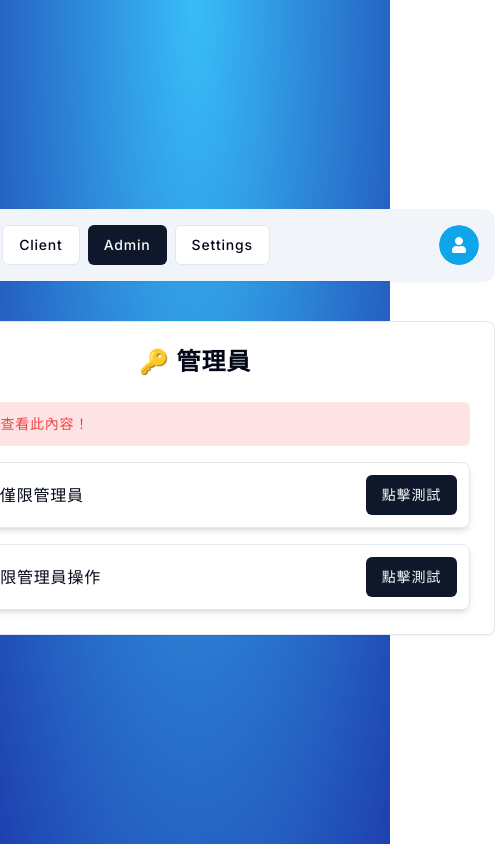
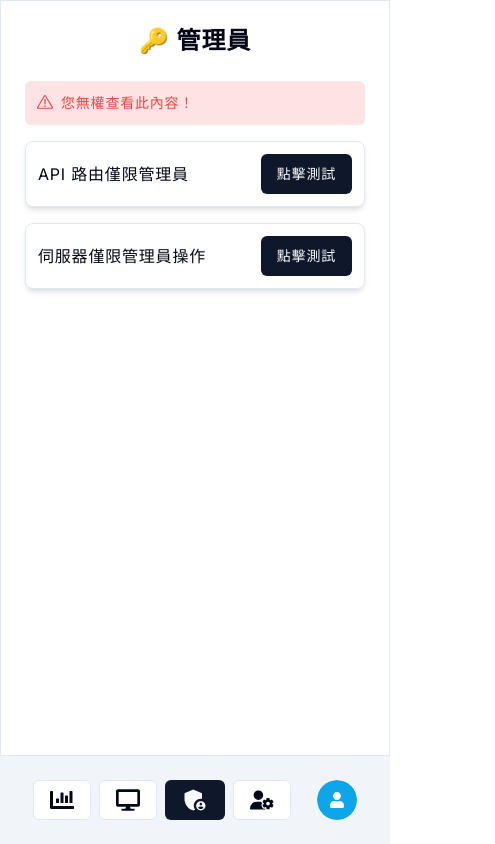
Before and after one commit to uuam/next_auth_app, a Next.js app: page /admin in a window 390 px wide. Shown: the whole page, 495 px wide, since content can reach past the window. Built offline with nearby package versions, Linux system fonts and the light colour scheme; no server answers.

Commit message:
Creating RWD responsive design - Mobile layout

```diff
--- a/app/(protected)/_components/navbar.tsx
+++ b/app/(protected)/_components/navbar.tsx
@@ -4,35 +4,46 @@ import { UserButton } from "@/components/auth/user-button";
 import { Button } from "@/components/ui/button";
 import Link from "next/link";
 import { usePathname } from "next/navigation";
+import { FaChartBar, FaDesktop } from "react-icons/fa";
+import { MdAdminPanelSettings } from "react-icons/md";
+import { FaUserGear } from "react-icons/fa6";
 
-export const Navbar =  () => {
+export const Navbar = ({isMobile}: {isMobile:boolean}) => {
   const pathname = usePathname();
   return (
-    <nav className="bg-secondary flex justify-between items-center p-4 rounded-xl w-[600px] shadow-sm">
+    <nav className="w-screen justify-evenly px-2 py-6 bg-secondary flex sm:justify-between sm:items-center sm:p-4 sm:rounded-xl sm:w-[600px] shadow-sm">
       <div className="flex gap-x-2">
         <Button
           asChild
           variant={pathname === "/server" ? "default" : "outline"}
         >
-          <Link href="/server">Server</Link>
+          <Link href="/server">
+            {isMobile ? <FaChartBar size={24} /> : "Server"}
+          </Link>
         </Button>
         <Button
           asChild
           variant={pathname === "/client" ? "default" : "outline"}
         >
-          <Link href="/client">Client</Link>
+          <Link href="/client">
+            {isMobile ? <FaDesktop size={24} /> : "Client"}
+          </Link>
         </Button>
         <Button asChild variant={pathname === "/admin" ? "default" : "outline"}>
-          <Link href="/admin">Admin</Link>
+          <Link href="/admin">
+            {isMobile ? <MdAdminPanelSettings size={28} /> : "Admin"}
+          </Link>
         </Button>
         <Button
           asChild
           variant={pathname === "/settings" ? "default" : "outline"}
         >
-          <Link href="/settings">Settings</Link>
+          <Link href="/settings">
+            {isMobile ? <FaUserGear size={24} /> : "Settings"}
+          </Link>
         </Button>
       </div>
-      <UserButton />
+      <UserButton isMobile={isMobile} />
     </nav>
   );
 };
--- a/app/(protected)/admin/page.tsx
+++ b/app/(protected)/admin/page.tsx
@@ -28,7 +28,7 @@ const AdminPage = () => {
     });
   };
   return (
-    <Card className="w-[600px]">
+    <Card className="w-screen h-full rounded-none sm:rounded-lg sm:h-auto sm:w-[600px]">
       <CardHeader>
         <p className="text-2xl font-semibold text-center">🔑 管理員</p>
       </CardHeader>
--- a/app/(protected)/layout.tsx
+++ b/app/(protected)/layout.tsx
@@ -1,15 +1,38 @@
-import React, { memo, useMemo } from "react";
+"use client";
+
 import { Navbar } from "@/app/(protected)/_components/navbar";
+import { createContext, useEffect, useState } from "react";
 
 interface ProtectedLayoutProps {
   children: React.ReactNode;
 }
 
+function getWindowDimensions() {
+  const { innerWidth } = window;
+  return innerWidth;
+}
+
+export const MyContext = createContext<boolean>(false);
+
 const ProtectedLayout = ({ children }: ProtectedLayoutProps) => {
+  "use client";
+  const [screenWidth, setScreenWidth] = useState<number>(getWindowDimensions());
+
+  useEffect(() => {
+    const handleResize = () => {
+      setScreenWidth(window.innerWidth);
+    };
+    window.addEventListener("resize", handleResize);
+    return () => {
+      window.removeEventListener("resize", handleResize);
+    };
+  }, []);
+  const isMobile = screenWidth < 640;
+
   return (
-    <div className="h-full w-full flex flex-col gap-y-10 items-center justify-center bg-[radial-gradient(ellipse_at_top,_var(--tw-gradient-stops))] from-sky-400 to-blue-800">
-        <Navbar />
-      {children}
+    <div className="fixed flex-col-reverse h-full w-full flex sm:gap-y-10 items-center justify-normal sm:flex-col	sm:justify-center bg-[radial-gradient(ellipse_at_top,_var(--tw-gradient-stops))] from-sky-400 to-blue-800">
+      <Navbar isMobile={isMobile} />
+      <MyContext.Provider value={isMobile}>{children}</MyContext.Provider>
     </div>
   );
 };
--- a/app/(protected)/settings/page.tsx
+++ b/app/(protected)/settings/page.tsx
@@ -6,7 +6,7 @@ import { Button } from "@/components/ui/button";
 import { Card, CardContent, CardHeader } from "@/components/ui/card";
 
 import { useSession } from "next-auth/react";
-import { useState, useTransition } from "react";
+import { useContext, useState, useTransition } from "react";
 import { BeatLoader } from "react-spinners";
 import { useForm } from "react-hook-form";
 import { SettingsSchema } from "@/schemas";
@@ -33,12 +33,14 @@ import {
 } from "@/components/ui/select";
 import { UserRole } from "@prisma/client";
 import { Switch } from "@/components/ui/switch";
+import { MyContext } from "../layout";
 
 const SettingPage = () => {
   const user = useCurrentUser();
   const [error, setError] = useState<string | undefined>();
   const [success, setSuccess] = useState<string | undefined>();
   const { update } = useSession();
+  const isMobile = useContext(MyContext)
   const [isPending, startTransition] = useTransition();
   const form = useForm<z.infer<typeof SettingsSchema>>({
     resolver: zodResolver(SettingsSchema),
@@ -52,6 +54,7 @@ const SettingPage = () => {
       isTwoFactorEnabled: user?.isTwoFactorEnabled || undefined,
     },
   });
+
 
   const onSubmit = (values: z.infer<typeof SettingsSchema>) => {
     startTransition(() => {
@@ -75,7 +78,7 @@ const SettingPage = () => {
   };
 
   return (
-    <Card className="w-[600px]">
+    <Card className="w-screen h-full rounded-none sm:rounded-lg sm:h-auto sm:w-[600px]">
       <CardHeader>
         <p className="text-2xl font-semibold text-center">⚙️ 設定</p>
       </CardHeader>
@@ -225,7 +228,7 @@ const SettingPage = () => {
             <FormError message={error} />
             <FormSuccess message={success} />
             <div className="flex justify-end">
-              <Button disabled={isPending} type="submit" className="min-w-16">
+              <Button disabled={isPending} type="submit" className="w-full sm:w-auto min-w-16">
                 {isPending ? <BeatLoader size={10} /> : "儲存"}
               </Button>
             </div>
--- a/components/auth/card-wrapper.tsx
+++ b/components/auth/card-wrapper.tsx
@@ -25,7 +25,7 @@ export const CardWrapper = ({
   showSocials,
 }: CardWrapperProps) => {
   return (
-    <Card className="w-[400px] shadow-md">
+    <Card className="w-screen h-screen grid rounded-none content-center sm:h-auto sm:w-[400px] sm:rounded-lg shadow-md">
       <CardHeader>
         <Header label={headerLabel} />
       </CardHeader>
--- a/components/auth/login-button.tsx
+++ b/components/auth/login-button.tsx
@@ -3,6 +3,7 @@
 import { useRouter } from "next/navigation";
 import { Dialog, DialogContent, DialogTrigger } from "../ui/dialog";
 import { LoginForm } from "./login-form";
+import { useEffect, useState } from "react";
 
 interface LoginButtonProps {
   children: React.ReactNode;
@@ -15,17 +16,32 @@ export const LoginButton = ({
   mode = "redirect",
   asChild,
 }: LoginButtonProps) => {
+  "use client";
   const router = useRouter();
+  const [screenWidth, setScreenWidth] = useState<number>(window.innerWidth);
+
+  useEffect(() => {
+    const handleResize = () => {
+      setScreenWidth(window.innerWidth);
+    };
+    window.addEventListener("resize", handleResize);
+
+    return () => {
+      window.removeEventListener("resize", handleResize);
+    };
+  }, []);
+
+
   const onClick = () => {
     router.push("/auth/login");
   };
-  if (mode === "modal") {
+  if (mode === "modal" && screenWidth >= 640) {
     return (
       <Dialog>
         {/* DialogTrigger 觸發對話框顯示的元素  */}
         <DialogTrigger asChild={asChild}>{children}</DialogTrigger>
         <DialogContent className="p-0 w-auto bg-transparent border-none">
-          <LoginForm/>
+          <LoginForm />
         </DialogContent>
       </Dialog>
     );
--- a/components/auth/login-form.tsx
+++ b/components/auth/login-form.tsx
@@ -76,8 +76,8 @@ export const LoginForm = () => {
       backButtonLabel="還沒有帳號嗎？"
       showSocials
     >
-      <Form {...form}>
-        <form className="space-y-6 " onSubmit={form.handleSubmit(onSubmit)}>
+      <Form {...form} >
+        <form className="space-y-6" onSubmit={form.handleSubmit(onSubmit)}>
           <div className="space-y-4">
             {showTwoFactor && (
               <>
--- a/components/auth/user-button.tsx
+++ b/components/auth/user-button.tsx
@@ -1,6 +1,6 @@
 "use client";
 
-import { FaUser } from "react-icons/fa";
+import { useState } from "react";
 
 import { Avatar, AvatarFallback, AvatarImage } from "@/components/ui/avatar";
 import {
@@ -12,9 +12,55 @@ import {
 import { useCurrentUser } from "@/hooks/use-current-user";
 import { LogoutButton } from "@/components/auth/logout-button";
 import { ExitIcon } from "@radix-ui/react-icons";
+import { FaUser } from "react-icons/fa";
+import {
+  Dialog,
+  DialogContent,
+  DialogDescription,
+  DialogFooter,
+  DialogHeader,
+  DialogTitle,
+  DialogTrigger,
+} from "../ui/dialog";
+import { Button } from "@/components/ui/button";
 
-export const UserButton = () => {
+export const UserButton = ({isMobile}: { isMobile: boolean }) => {
   const user = useCurrentUser();
+  const [open, setOpen] = useState(false);
+
+  const handleClose = () => {
+    setOpen(false);
+  };
+
+
+  if (isMobile) {
+    return (
+      <Dialog open={open} onOpenChange={setOpen}>
+        <DialogTrigger>
+          <Avatar>
+            <AvatarImage src={user?.image || ""} />
+            <AvatarFallback className=" bg-sky-500">
+              <FaUser className="text-white" />
+            </AvatarFallback>
+          </Avatar>
+        </DialogTrigger>
+        <DialogContent className="sm:max-w-[425px]">
+          <DialogHeader>
+            <DialogTitle>確認登出？</DialogTitle>
+          </DialogHeader>
+          <DialogFooter className=" w-7/12 mx-auto flex flex-row justify-evenly mt-4">
+            <Button type="button" variant="secondary" onClick={handleClose}>
+              取消
+            </Button>
+            <Button type="button" variant="secondary">
+              <LogoutButton>登出</LogoutButton>
+            </Button>
+          </DialogFooter>
+        </DialogContent>
+      </Dialog>
+    );
+  }
+
   return (
     <DropdownMenu>
       <DropdownMenuTrigger>
@@ -28,7 +74,9 @@ export const UserButton = () => {
       <DropdownMenuContent className="w-40" align="end">
         <LogoutButton>
           <DropdownMenuItem>
-          <ExitIcon className="w-4 h-4 mr-2" />Logout</DropdownMenuItem>
+            <ExitIcon className="w-4 h-4 mr-2" />
+            Logout
+          </DropdownMenuItem>
         </LogoutButton>
       </DropdownMenuContent>
     </DropdownMenu>
--- a/components/user-info.tsx
+++ b/components/user-info.tsx
@@ -9,7 +9,7 @@ interface UserInfoProps {
 
 const UserInfo = ({ user, label }: UserInfoProps) => {
   return (
-    <Card className="w-[600px] shadow-sm">
+    <Card className="w-screen h-full rounded-none sm:rounded-lg sm:h-auto sm:w-[600px]">
       <CardHeader>
         <p className="text-2xl font-semibold text-center">{label}</p>
       </CardHeader>
```
